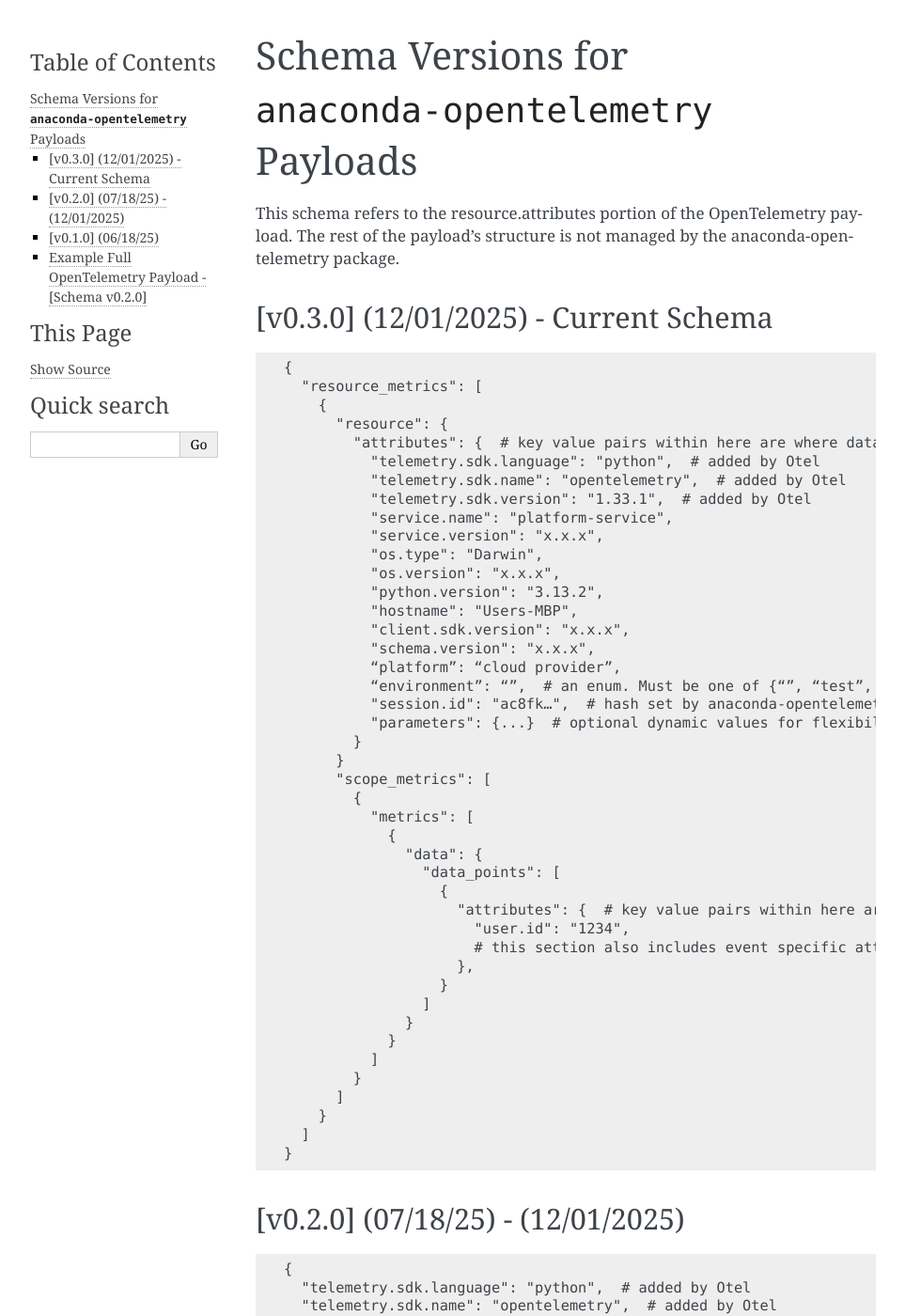
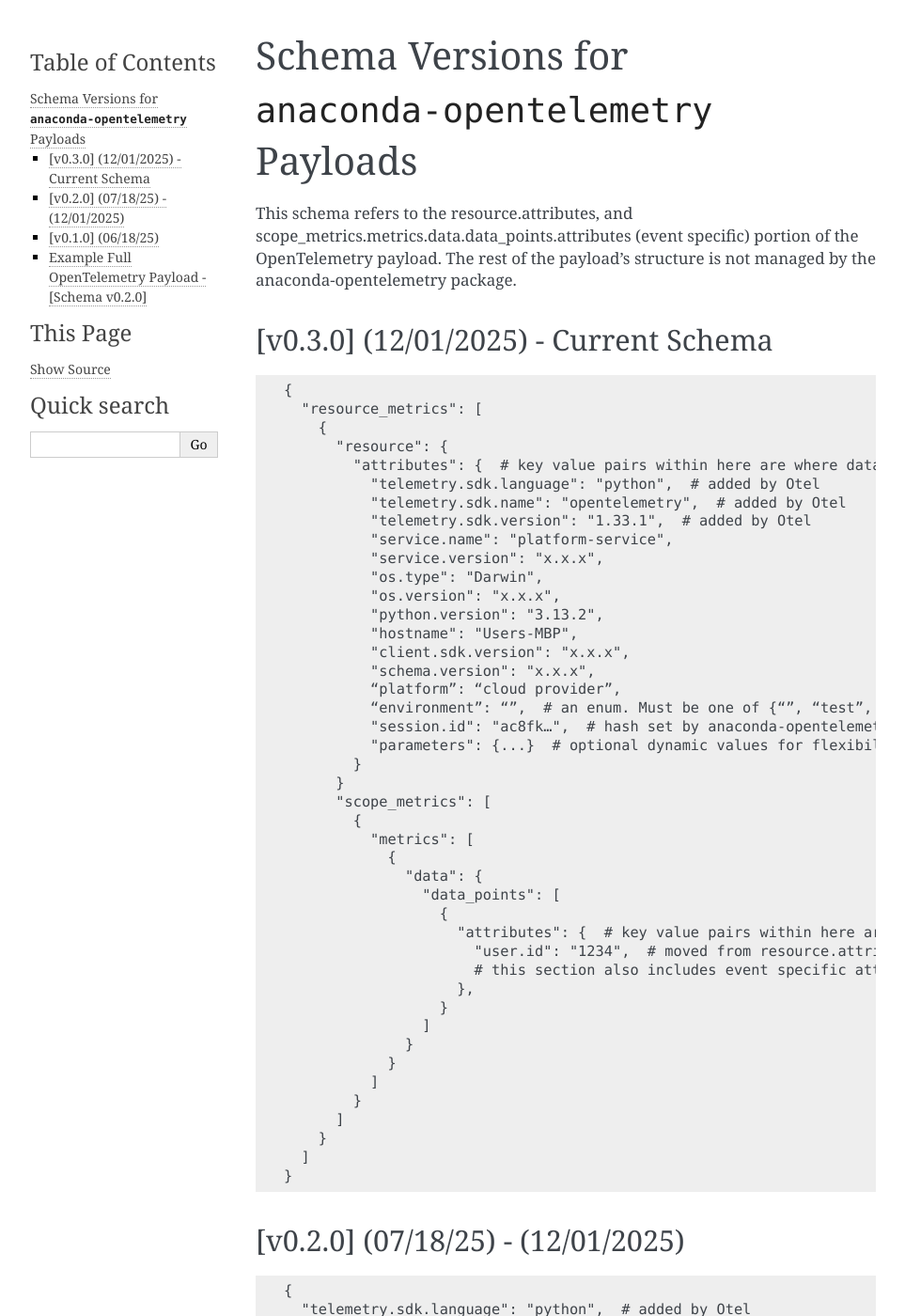
Before and after one commit to anaconda/anaconda-otel-python, a Sphinx documentation site: the page built from docs/source/schema-versions.md, in a window 1280 px wide and 1400 px high. Shown: the whole window at 94% size, without its empty margins (148-1111 px from the left). Built offline with Sphinx 7.4.7, drawn with Linux system fonts in a browser that asks for light colours; pages that are not in the unit, such as notebooks, are missing from menus.

Commit message:
adding suggested changes

````diff
--- a/docs/source/schema-versions.md
+++ b/docs/source/schema-versions.md
@@ -1,5 +1,5 @@
 # Schema Versions for `anaconda-opentelemetry` Payloads
-This schema refers to the resource.attributes portion of the OpenTelemetry payload. The rest of the payload's structure is not managed by the anaconda-opentelemetry package.
+This schema refers to the resource.attributes, and scope_metrics.metrics.data.data_points.attributes (event specific) portion of the OpenTelemetry payload. The rest of the payload's structure is not managed by the anaconda-opentelemetry package.
 
 ## [v0.3.0] (12/01/2025) - Current Schema
 ```
@@ -33,7 +33,7 @@ This schema refers to the resource.attributes portion of the OpenTelemetry paylo
                 "data_points": [
                   {
                     "attributes": {  # key value pairs within here are where data is added
-                      "user.id": "1234",
+                      "user.id": "1234",  # moved from resource.attributes in v3
                       # this section also includes event specific attributes
                     },
                   }
````
